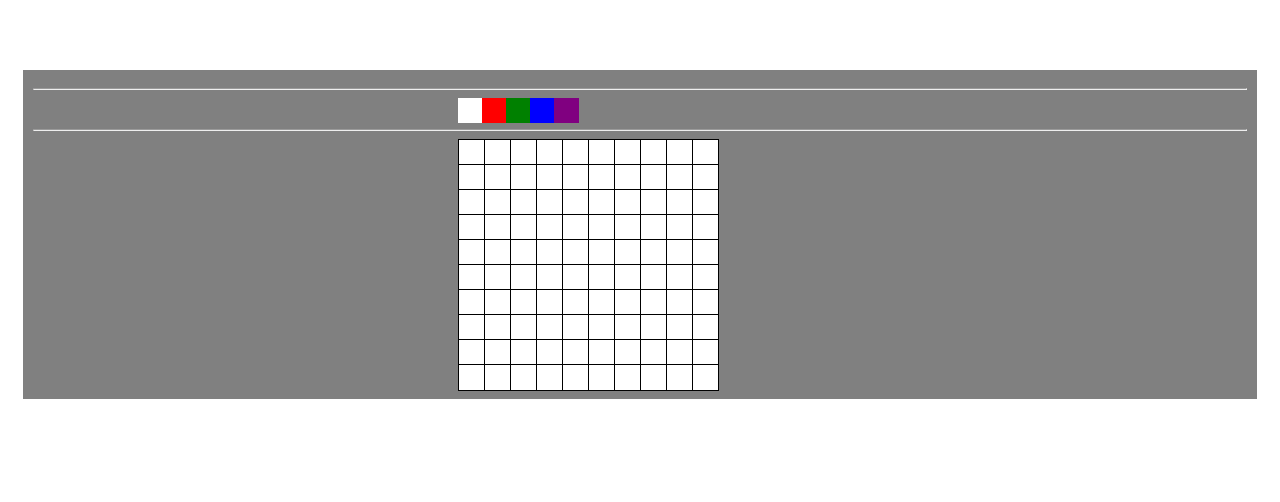
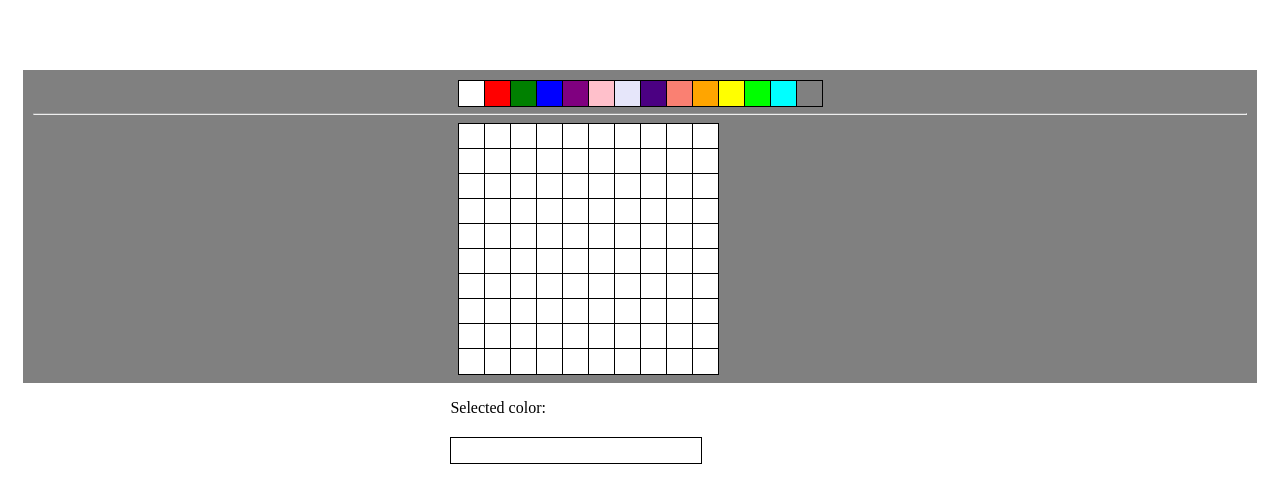
Before and after one commit to uberbooster/light_bright, a website: page public/html/index.html in a window 1280 px wide. Drawn offline with nearby package versions, Linux system fonts and the light colour scheme; files that its build step writes are made by us from their sources; files whose address does not match are found by name.

Commit message:
added a box showing the selected color

```diff
--- a/public/css/main.css
+++ b/public/css/main.css
@@ -31,6 +31,18 @@
   margin: 0 auto;
   width: 30%;
 }
+
+.current-color-box {
+  width: 250px;
+  height: 25px;
+  background-color: white;
+  margin-top: 20px;
+}
+
+.white {
+  background-color: white;
+}
+
 .red {
   background-color: red;
 }
@@ -46,3 +58,127 @@
 .purple {
   background-color: purple;
 }
+
+.pink {
+  background-color: pink;
+}
+
+.lavender {
+  background-color: lavender;
+}
+
+.indigo {
+  background-color: indigo;
+}
+
+.salmon {
+  background-color: salmon;
+}
+
+.orange {
+  background-color: orange;
+}
+
+.yellow {
+  background-color: yellow;
+}
+
+.lime {
+  background-color: lime;
+}
+
+.white {
+  background-color: white;
+}
+
+.red {
+  background-color: red;
+}
+
+.green {
+  background-color: green;
+}
+
+.blue {
+  background-color: blue;
+}
+
+.purple {
+  background-color: purple;
+}
+
+.pink {
+  background-color: pink;
+}
+
+.lavender {
+  background-color: lavender;
+}
+
+.indigo {
+  background-color: indigo;
+}
+
+.salmon {
+  background-color: salmon;
+}
+
+.orange {
+  background-color: orange;
+}
+
+.yellow {
+  background-color: yellow;
+}
+
+.aqua {
+  background-color: aqua;
+}
+
+.white {
+  background-color: white;
+}
+
+.red {
+  background-color: red;
+}
+
+.green {
+  background-color: green;
+}
+
+.blue {
+  background-color: blue;
+}
+
+.purple {
+  background-color: purple;
+}
+
+.pink {
+  background-color: pink;
+}
+
+.lavender {
+  background-color: lavender;
+}
+
+.indigo {
+  background-color: indigo;
+}
+
+.salmon {
+  background-color: salmon;
+}
+
+.orange {
+  background-color: orange;
+}
+
+.yellow {
+  background-color: yellow;
+}
+
+.gray {
+  background-color: gray;
+}
--- a/public/html/index.html
+++ b/public/html/index.html
@@ -7,8 +7,12 @@
     <title>Light bright</title>
   </head>
   <body>
-    <div class="container">
-      <hr>
+    <div class="container"></div>
+    <div class="footer">
+      <div class="row">
+        <p>Selected color: </p>
+        <div class="border current-color-box"></div>
+      </div>
     </div>
     <script src="https://code.jquery.com/jquery-2.2.4.min.js" integrity="sha256-BbhdlvQf/xTY9gja0Dq3HiwQF8LaCRTXxZKRutelT44="   crossorigin="anonymous"></script>
     <script src="js/app.js"></script>
--- a/public/js/app.js
+++ b/public/js/app.js
@@ -1,8 +1,9 @@
 $(document).ready(function(){
   var container = $('.container');
+  var footer = $('.footer');
   var numOfRows = 10;
   var numOfCols = 10;
-  var colorClasses = ['white', 'red', 'green', 'blue', 'purple'];
+  var colorClasses = ["white", "red", "green", "blue", "purple", "pink", "lavender", "indigo", "salmon", "orange", "yellow", "lime", "aqua", "gray"];
   var selectedColor;
 
   initColorSelectors();
@@ -15,7 +16,7 @@ $(document).ready(function(){
     for(var i = 0; i < colorClasses.length; i += 1){
       var colorSelectors = $('<div></div>');
       console.log(colorClasses[i]);
-      colorSelectors.addClass("color-selector " + colorClasses[i]);
+      colorSelectors.addClass("color-selector border " + colorClasses[i]);
       row.append(colorSelectors);
     }
     container.append(row);
@@ -23,7 +24,6 @@ $(document).ready(function(){
   }
 
   function initGrid(){
-
     for(var i = 0; i < numOfRows; i += 1){
       var row = $('<div></div>'); //creates a new element in your HTML
       row.addClass('row');
@@ -44,29 +44,15 @@ $(document).ready(function(){
   };
 
   function selectColor(){
-    console.log("Running selectColor function");
+    var currentColorBox = $('.current-color-box');
     for(var i = 0; i < colorClasses.length; i += 1){
-      console.log(colorClasses[i]);
       if($(this).hasClass(colorClasses[i])){
         selectedColor = colorClasses[i];
+        console.log("Selected color is " + colorClasses[i]);
+        currentColorBox.removeClass(colorClasses.join(' '));
+        currentColorBox.addClass(selectedColor);
       };
     }
-
-    // if($(this).hasClass('white')){
-    //  selectedColor = "white";
-    // } else {
-    //  if($(this).hasClass('red')){
-    //    selectedColor = "red";
-    //  } else {
-    //    if($(this).hasClass('green')){
-    //      selectedColor = "green";
-    //    } else {
-    //      if($(this).hasClass('blue')){
-    //        selectedColor = "blue";
-    //      }
-    //    }
-    //  }
-    // }
   };
 
   function changeColor(){
```
